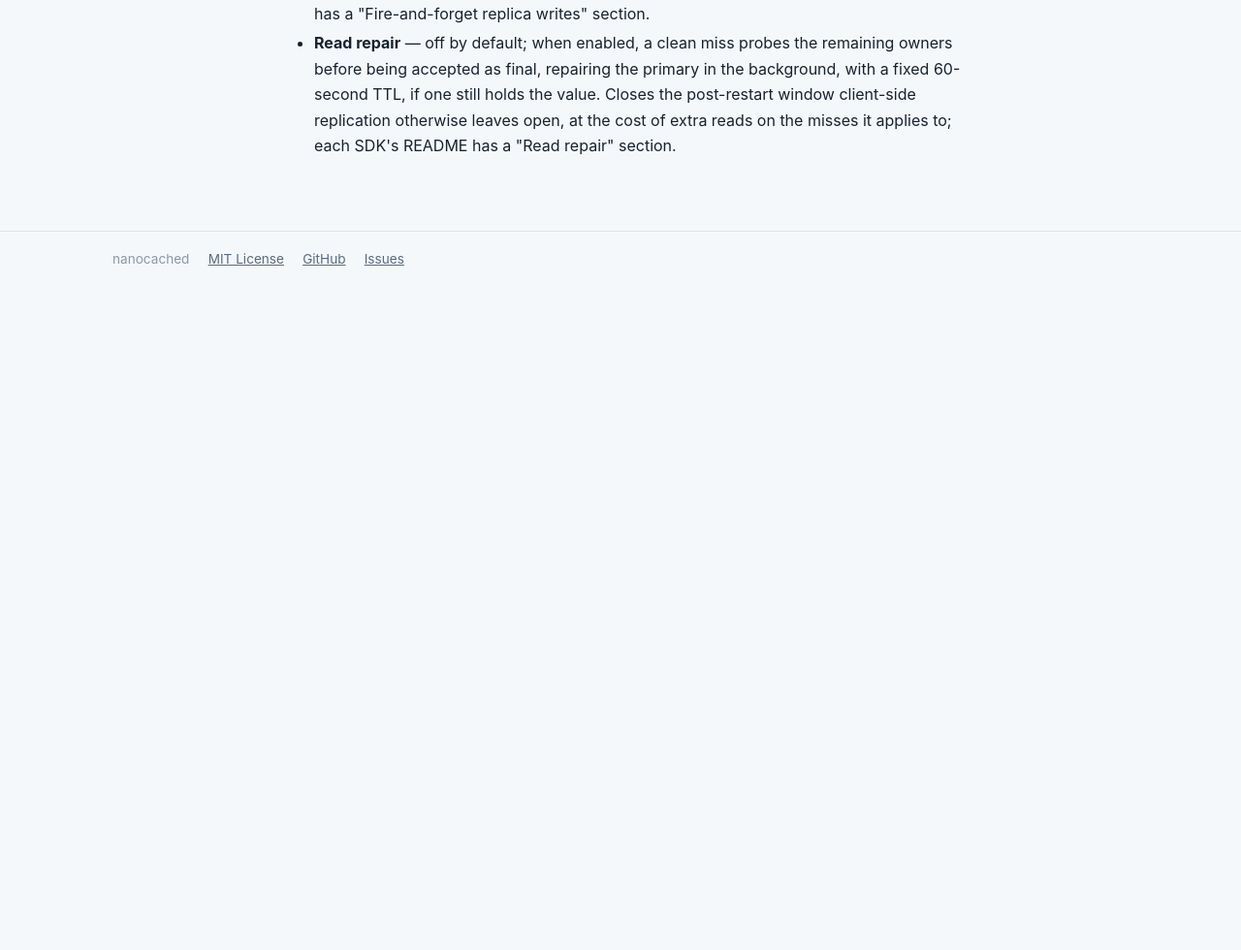
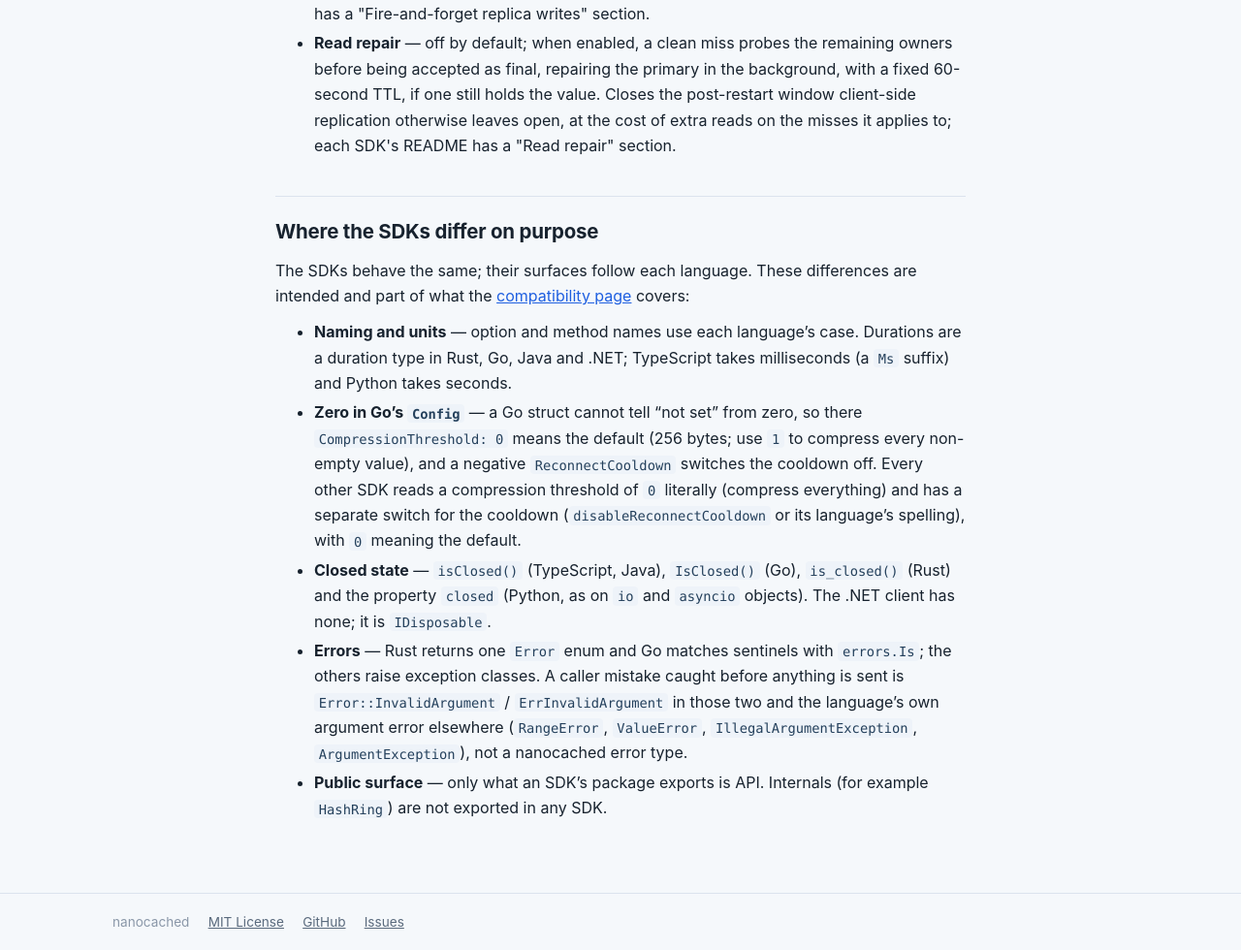
Before and after one commit to nanocached/nanocached, a plain HTML site: page docs/sdks.html in a window 1280 px wide. Shown: the part 7641-8621 px from the top of the page at 97% size. Before the commit the page ends 7937 px from the top, so only its background shows below. Drawn offline with Linux system fonts and the light colour scheme.

Commit message:
docs: write down where the SDKs differ on purpose

```diff
--- a/docs/sdks.html
+++ b/docs/sdks.html
@@ -378,6 +378,41 @@ existed, err := client.Delete("greeting")</code></pre>
   each SDK's README has a "Read repair" section.</li>
 </ul>
 
+<h2 id="differences">Where the SDKs differ on purpose</h2>
+<p>The SDKs behave the same; their surfaces follow each language. These
+differences are intended and part of what the
+<a href="compatibility.html#sdk">compatibility page</a> covers:</p>
+<ul>
+  <li><b>Naming and units</b> &mdash; option and method names use each
+  language&rsquo;s case. Durations are a duration type in Rust, Go, Java and
+  .NET; TypeScript takes milliseconds (a <code>Ms</code> suffix) and Python
+  takes seconds.</li>
+  <li><b>Zero in Go&rsquo;s <code>Config</code></b> &mdash; a Go struct cannot
+  tell &ldquo;not set&rdquo; from zero, so there <code>CompressionThreshold: 0</code>
+  means the default (256 bytes; use <code>1</code> to compress every non-empty
+  value), and a negative <code>ReconnectCooldown</code> switches the cooldown
+  off. Every other SDK reads a compression threshold of <code>0</code>
+  literally (compress everything) and has a separate switch for the cooldown
+  (<code>disableReconnectCooldown</code> or its language&rsquo;s spelling),
+  with <code>0</code> meaning the default.</li>
+  <li><b>Closed state</b> &mdash; <code>isClosed()</code> (TypeScript, Java),
+  <code>IsClosed()</code> (Go), <code>is_closed()</code> (Rust) and the
+  property <code>closed</code> (Python, as on <code>io</code> and
+  <code>asyncio</code> objects). The .NET client has none; it is
+  <code>IDisposable</code>.</li>
+  <li><b>Errors</b> &mdash; Rust returns one <code>Error</code> enum and Go
+  matches sentinels with <code>errors.Is</code>; the others raise exception
+  classes. A caller mistake caught before anything is sent is
+  <code>Error::InvalidArgument</code> / <code>ErrInvalidArgument</code> in
+  those two and the language&rsquo;s own argument error elsewhere
+  (<code>RangeError</code>, <code>ValueError</code>,
+  <code>IllegalArgumentException</code>, <code>ArgumentException</code>), not
+  a nanocached error type.</li>
+  <li><b>Public surface</b> &mdash; only what an SDK&rsquo;s package exports
+  is API. Internals (for example <code>HashRing</code>) are not exported in
+  any SDK.</li>
+</ul>
+
 </main>
 
 <footer class="site-footer">
```
